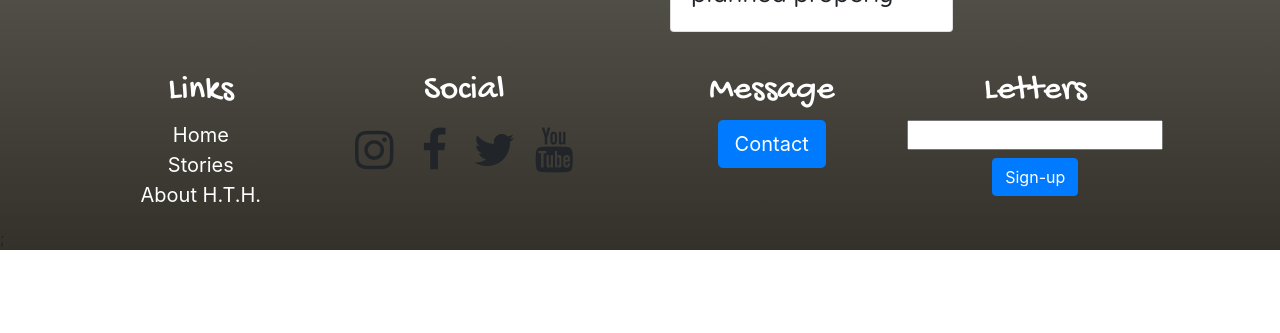
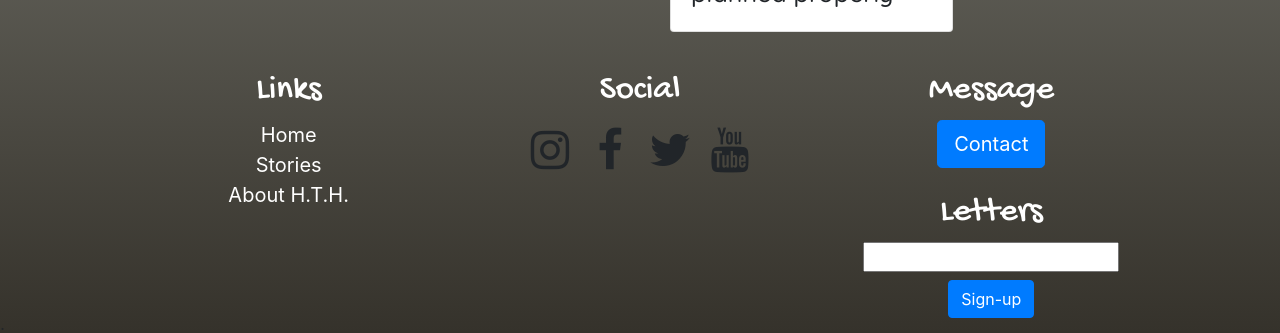
Before and after one commit to holdenthehitcher/hitchhikingblog, a Next.js app in the folder my-app/: page /gear in a window 1280 px wide. Shown: the part 1266-1599 px from the top of the page. Before the commit the page ends 1516 px from the top, so only its background shows below. Built offline with nearby package versions, Linux system fonts and the light colour scheme; a web font is replaced by a local one.

Commit message:
styled footer to stack

```diff
--- a/my-app/components/Footer.js
+++ b/my-app/components/Footer.js
@@ -44,7 +44,7 @@ export default function Footer() {
   return (
     <footer className="site-footer">
       <div className="row">
-        <div className="col-2">
+        <div className="col-3 col-md-4">
           <h5 className="footerHeaders">Links</h5>
           <ul className="list-unstyled footerWrapCenter">
             {navLinks.map(({ to, text }, i) => (
@@ -56,7 +56,7 @@ export default function Footer() {
             ))}
           </ul>
         </div>
-        <div className="col col-sm-4">
+        <div className="col-4 footerWrapCenter">
           <h5 className="footerHeaders">Social</h5>
           <ul className="list-unstyled socialAlignCenter">
             {socialLinks.map(({ href, linkClass, iconClass }, i) => (
@@ -68,15 +68,15 @@ export default function Footer() {
             ))}
           </ul>
         </div>
-        <div className="col-3">
+        <div className="col-5 col-md-4">
+            <div className="col">
               <h5 className="footerHeaders">Message</h5>
               <div className="d-flex justify-content-center">
                 <Button type="modal" className="btn btn-lg btn-primary ">
                   Contact
                 </Button>
               </div>
-        </div>
-        <div className="col-3">
+            <div className="col mt-4">
               <h5 className="footerHeaders">Letters</h5>
               <div className="d-flex justify-content-center">
                 <input type="text" />
@@ -86,6 +86,8 @@ export default function Footer() {
               </div>
             </div>
           </div>
+        </div>
+      </div>
     </footer>
   );
 }
--- a/my-app/styles/FooterStyles.scss
+++ b/my-app/styles/FooterStyles.scss
@@ -22,12 +22,7 @@
 
 .socialAlignCenter {
   justify-content: center;
-  display: flex;
   margin: 0px;
-}
-
-.socialAlign {
-  float: left;
 }
 
 .socialSize {
@@ -41,3 +36,70 @@
   display: flex;
   align-items: center;
 }
+
+.stackingCol {
+  display:block;
+}
+
+/////sm viewp.
+@media (min-width: 576px) {
+
+
+  .footerWrapCenter {
+    text-align: center;
+  }
+
+  .footerLinks {
+    font-size: 18px;
+  }
+
+
+  .socialSize {
+    font-size: 28px;
+    width: 60px;
+    height: 60px;
+  }
+
+  .socialLogos {
+    justify-content: center;
+    display: flex;
+    align-items: center;
+  }
+}
+
+/////md and up viewp.
+@media (min-width: 768px) {
+  .footerHeaders {
+    font-size: 35px;
+  }
+
+  .footerWrapCenter {
+    text-align: center;
+  }
+
+  .footerLinks {
+    font-size: 20px;
+  }
+
+  .socialAlignCenter {
+    justify-content: center;
+    display: flex;
+    margin: 0px;
+  }
+
+  .socialAlign {
+    float: left;
+  }
+
+  .socialSize {
+    font-size: 28px;
+    width: 60px;
+    height: 60px;
+  }
+
+  .socialLogos {
+    justify-content: center;
+    display: flex;
+    align-items: center;
+  }
+}
```
Lines whose indentation alone changed are shown as unchanged.
